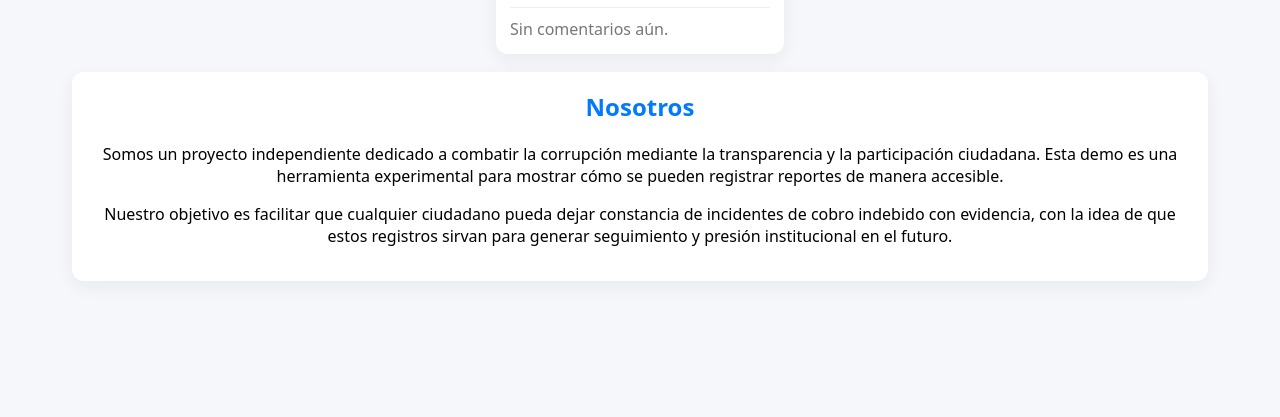
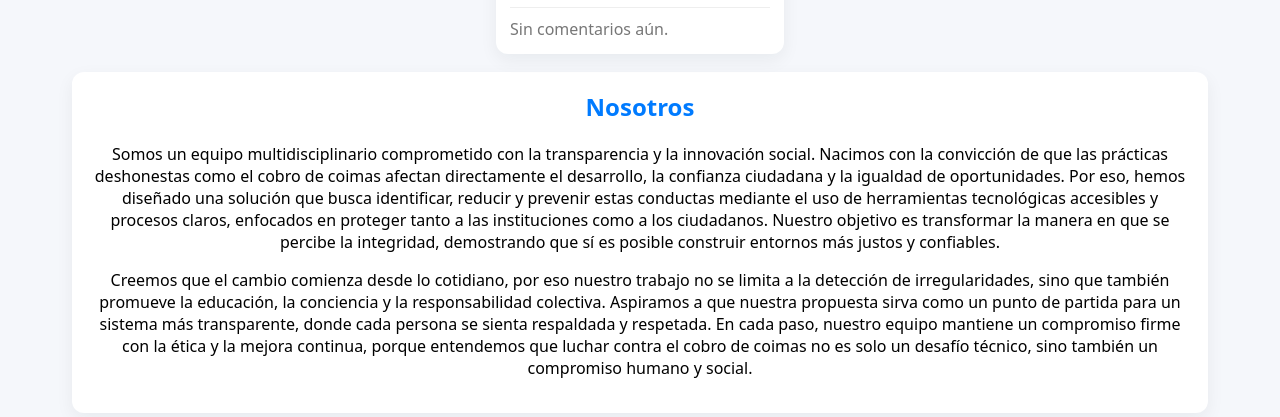
Before and after one commit to tewanderer13-art/Proyectoanticoimas, a plain HTML site: page index.html in a window 1280 px wide. Shown: the part 2406-2823 px from the top of the page. Before the commit the page ends 2725 px from the top, so only its background shows below. Drawn offline with nearby package versions, Linux system fonts and the light colour scheme.

Commit message:
Update index.html

```diff
--- a/index.html
+++ b/index.html
@@ -84,8 +84,8 @@
   <!-- SECCIÓN NOSOTROS (añadida) -->
   <section id="nosotros" aria-labelledby="nosotros-title">
     <h2 id="nosotros-title">Nosotros</h2>
-    <p>Somos un proyecto independiente dedicado a combatir la corrupción mediante la transparencia y la participación ciudadana. Esta demo es una herramienta experimental para mostrar cómo se pueden registrar reportes de manera accesible.</p>
-    <p>Nuestro objetivo es facilitar que cualquier ciudadano pueda dejar constancia de incidentes de cobro indebido con evidencia, con la idea de que estos registros sirvan para generar seguimiento y presión institucional en el futuro.</p>
+    <p>Somos un equipo multidisciplinario comprometido con la transparencia y la innovación social. Nacimos con la convicción de que las prácticas deshonestas como el cobro de coimas afectan directamente el desarrollo, la confianza ciudadana y la igualdad de oportunidades. Por eso, hemos diseñado una solución que busca identificar, reducir y prevenir estas conductas mediante el uso de herramientas tecnológicas accesibles y procesos claros, enfocados en proteger tanto a las instituciones como a los ciudadanos. Nuestro objetivo es transformar la manera en que se percibe la integridad, demostrando que sí es posible construir entornos más justos y confiables.</p>
+    <p>Creemos que el cambio comienza desde lo cotidiano, por eso nuestro trabajo no se limita a la detección de irregularidades, sino que también promueve la educación, la conciencia y la responsabilidad colectiva. Aspiramos a que nuestra propuesta sirva como un punto de partida para un sistema más transparente, donde cada persona se sienta respaldada y respetada. En cada paso, nuestro equipo mantiene un compromiso firme con la ética y la mejora continua, porque entendemos que luchar contra el cobro de coimas no es solo un desafío técnico, sino también un compromiso humano y social.</p>
   </section>
 
   <!-- Modal (se usa para comentar) -->
```
